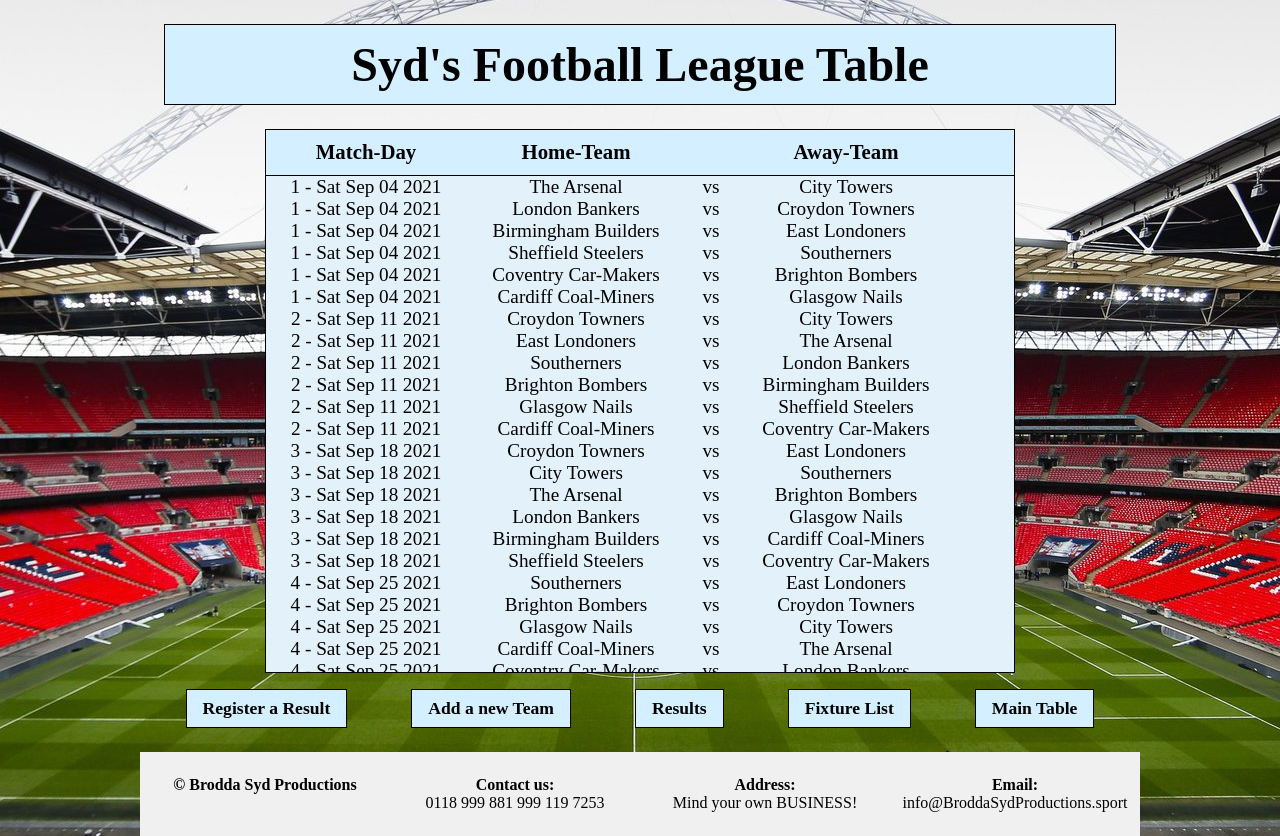
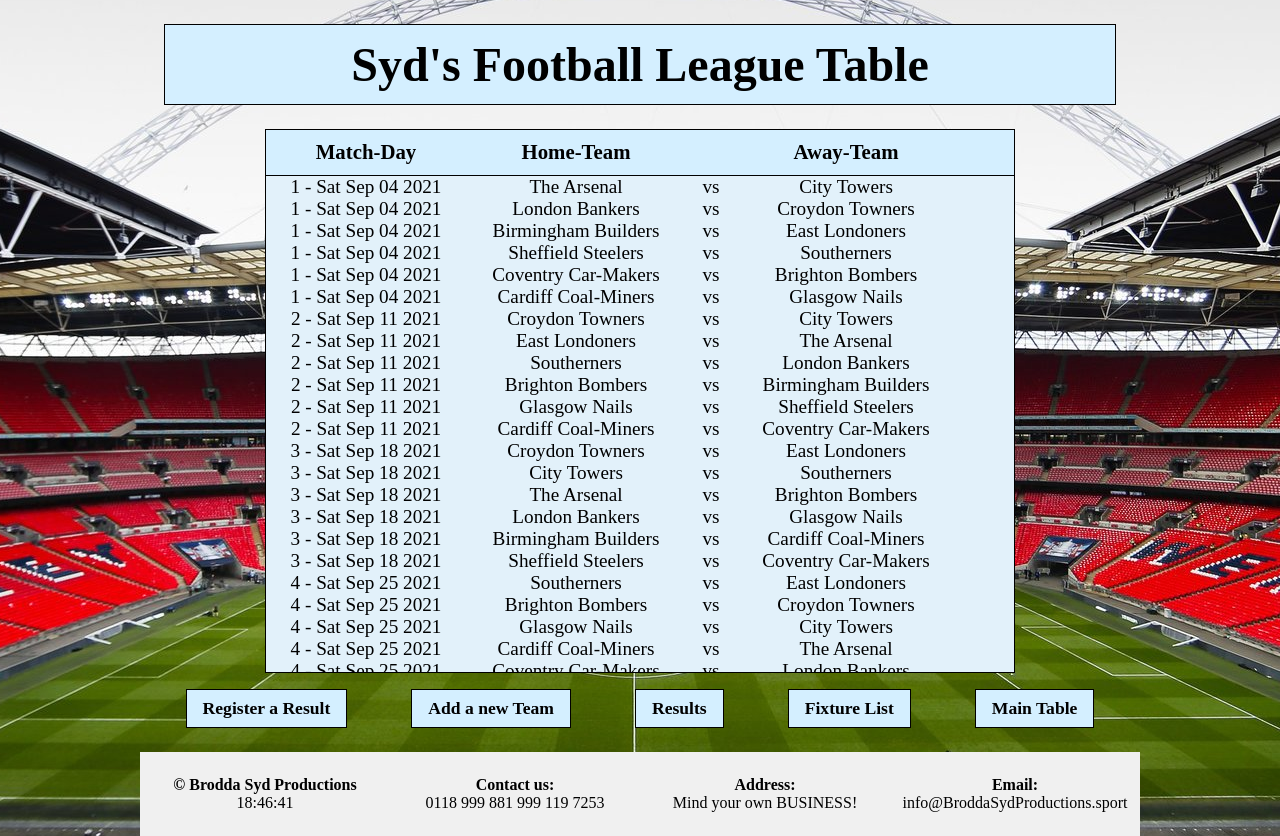
Before and after one commit to sydneymurray/boolean-uk-react-project-deployment, a React (Create React App) app: page /Fixtures in a window 1280 px wide. Built offline with nearby package versions, Linux system fonts and the light colour scheme; data requests are answered from the project's data file.

Commit message:
Added current time to the signature

```diff
--- a/src/components/Footer.jsx
+++ b/src/components/Footer.jsx
@@ -1,10 +1,20 @@
 import "../styles/Footer.css"
+import {useState, useEffect} from "react"
 
 export default function Footer(){
+  const [sigTime, setSigTime] = useState()
+
+  function startClocking(){
+    setInterval(() => setSigTime((new Date).toString().slice(15,24)), 1000)
+  }
+
+  useEffect(() => startClocking(), [])
+
   return <>
     <div className="Footer">
       <div className="signature">
         <h4>&copy; Brodda Syd Productions</h4>
+        <span className="sig-time">{sigTime}</span>
       </div>
       <div className="signature">
         <h4>Contact us:</h4>
```
